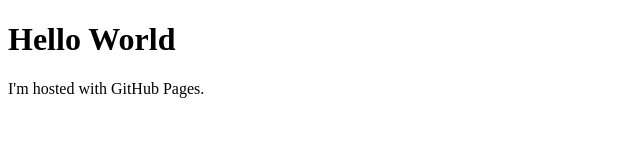
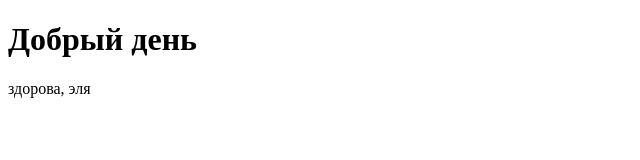
Before and after one commit to Sfurte/Sfurte.github.io, a plain HTML site: page index.html in a window 1280 px wide. Shown: the whole page, without its empty margins (0-640 px from the left). Drawn offline with Linux system fonts and the light colour scheme.

Commit message:
Update index.html

```diff
--- a/index.html
+++ b/index.html
@@ -4,7 +4,7 @@
   <title>a</title>
 </head>
 <body>
-<h1>Hello World</h1>
-<p>I'm hosted with GitHub Pages.</p>
+<h1>Добрый день</h1>
+<p>здорова, эля</p>
 </body>
 </html>
```
